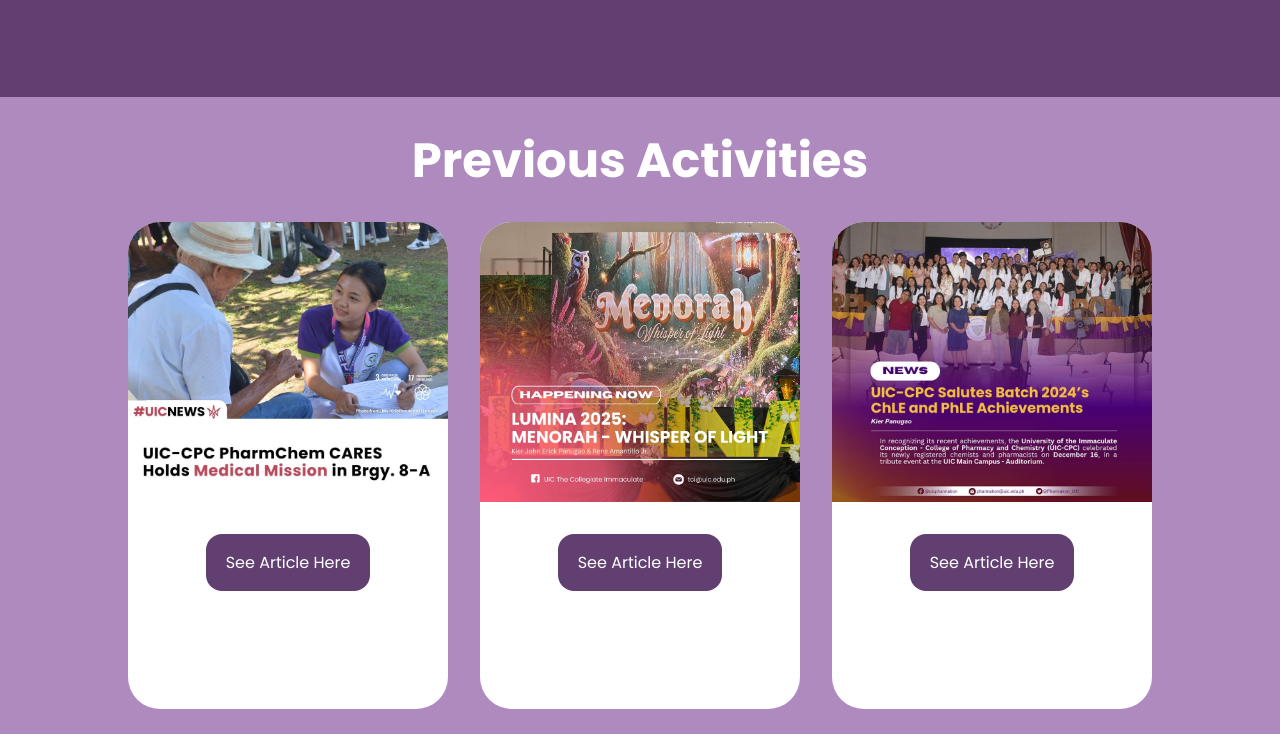
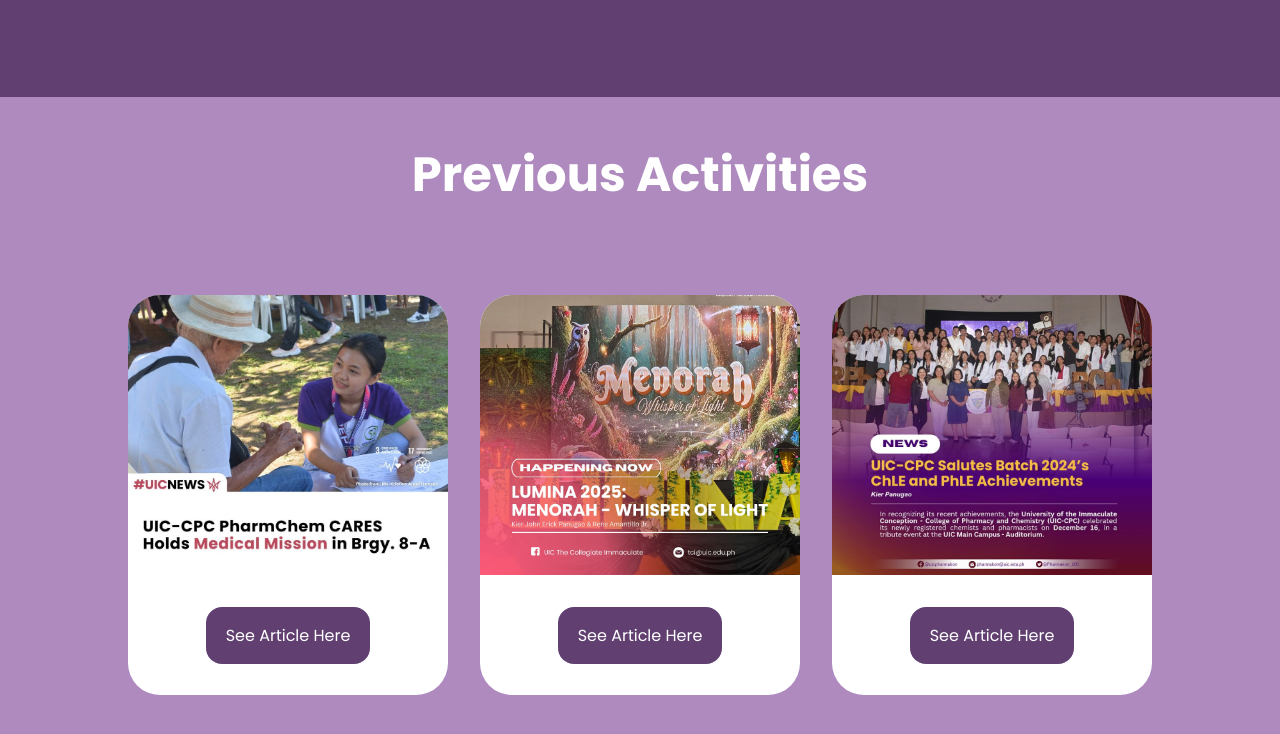
Before and after one commit to JuxtCARES/PharmChemCARES, a plain HTML site: page index.html in a window 1280 px wide. Shown: the part 2247-2981 px from the top of the page. Drawn offline with Linux system fonts and the light colour scheme.

Commit message:
feature-article css bug-fix

```diff
--- a/CSS/style.scss
+++ b/CSS/style.scss
@@ -318,7 +318,8 @@ body {
     padding-block: 1rem;
     display: flex;
     flex-direction: row;
-    justify-content: space-between;
+    justify-content: center;
+    gap: 2rem;
     align-items: center;
     flex-wrap: wrap;
 
@@ -328,7 +329,7 @@ body {
 
     .feature-article {
         width: 20rem;
-        height: 80%;
+        height: 25rem;
         background-color: red;
         border-radius: 2rem;
         overflow: hidden;
```
Also changed, not shown: CSS/style.css, 1 other file.
